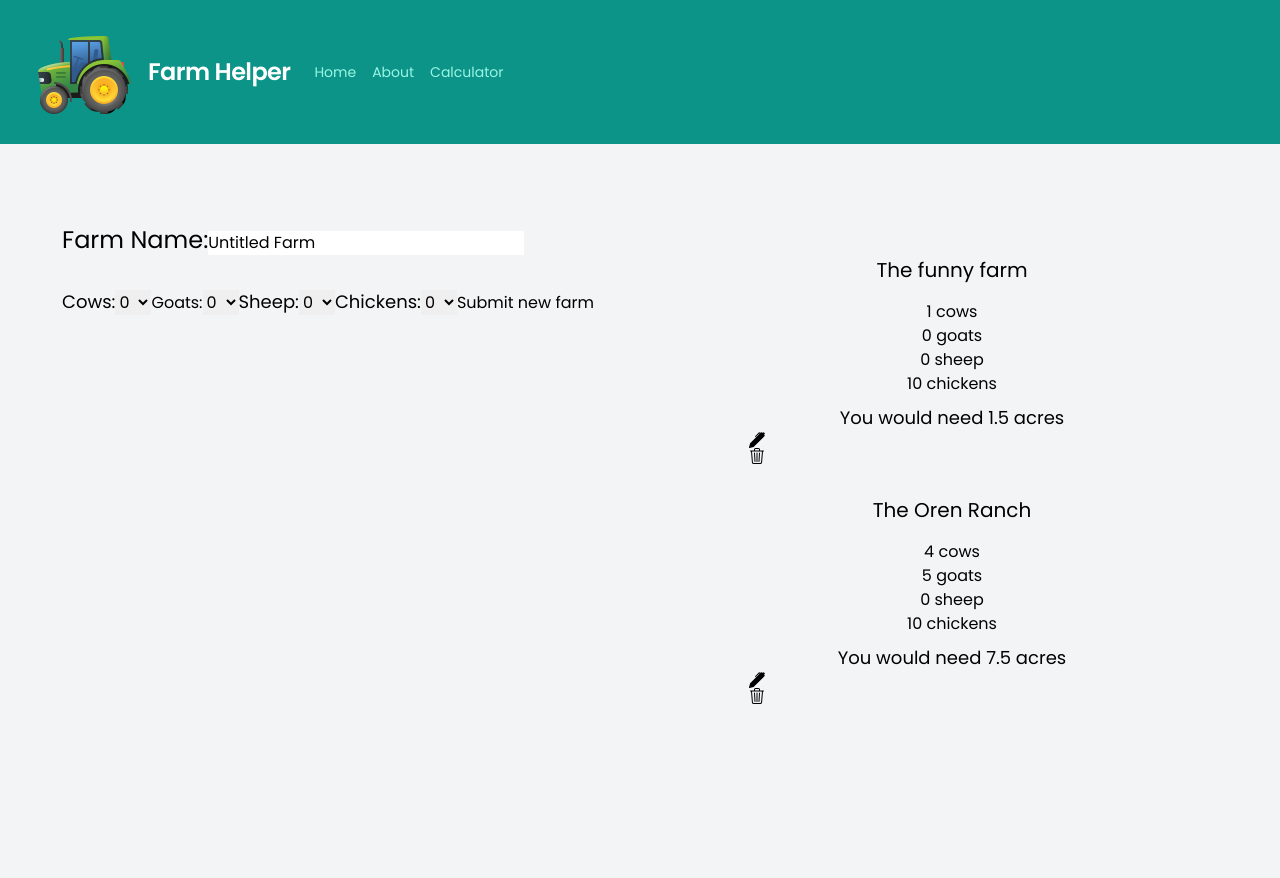
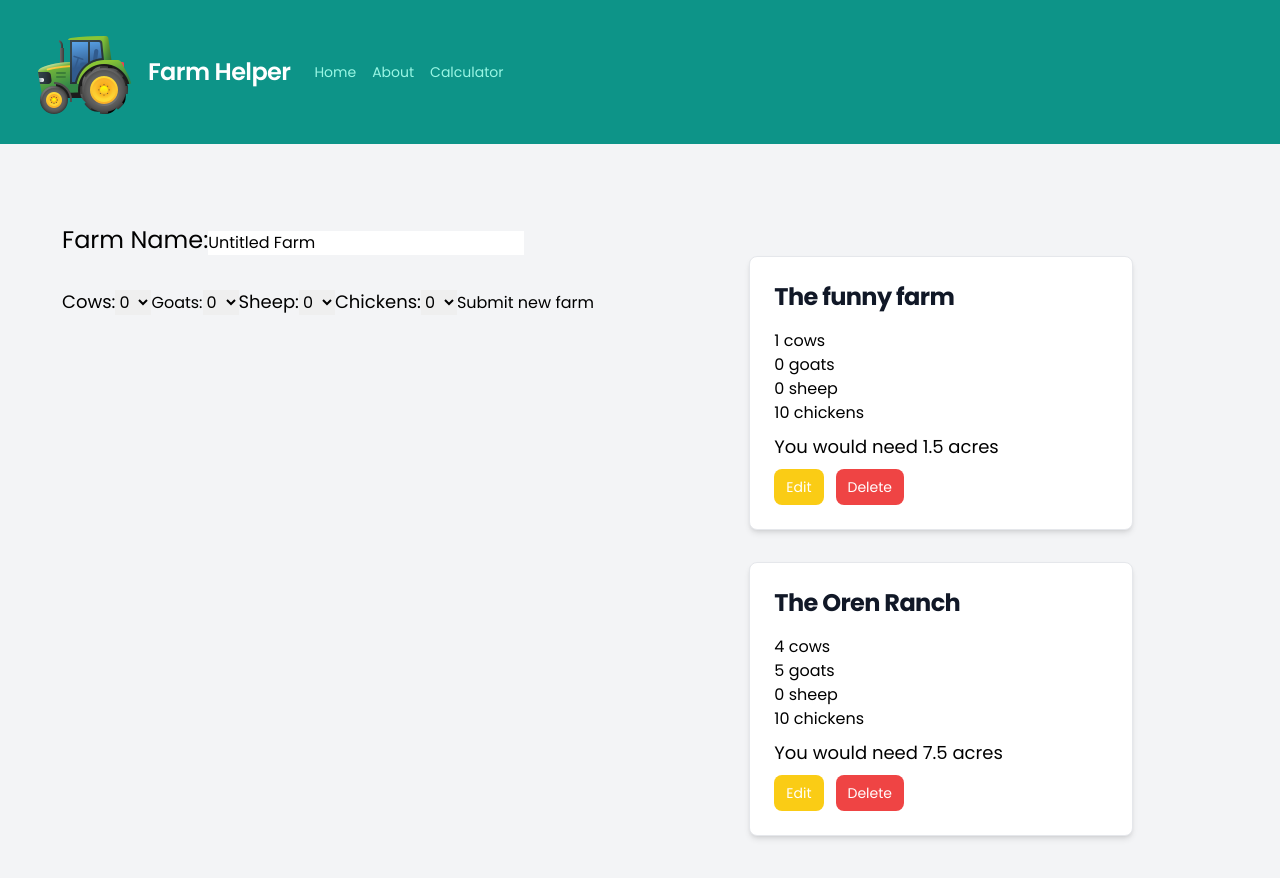
Before and after one commit to Acalltoredemption/FarmHelper, a React (Create React App) app: page /calculator in a window 1280 px wide. Shown: the top 878 px of the page. Built offline with nearby package versions, Linux system fonts and the light colour scheme.

Commit message:
styling calculator cards with tailwind

```diff
--- /dev/null
+++ b/src/components/Card.jsx
@@ -0,0 +1,32 @@
+import {useState, useEffect} from 'react'
+import { useContext } from 'react'
+import ResultContext from '../context/ResultContext'
+
+export default function Card({item}) {
+    const [acreCount, setAcreCount] = useState(0)
+    const {deleteFarm} = useContext(ResultContext)
+    useEffect(() => {
+      setAcreCount(item.counts.cows * 1.5 + item.counts.goats * 0.3 + item.counts.sheep * 0.3)
+    })
+
+  return (
+    <div key={item.id} class="p-6 max-w-sm bg-white rounded-lg border border-gray-200 shadow-md dark:bg-gray-800 dark:border-gray-700">
+    <a href="#">
+        <h5 class="mb-2 text-2xl font-bold tracking-tight text-gray-900 dark:text-white">{item.name}</h5>
+    </a>
+    <ul className="mt-4">
+            <li>{item.counts.cows} cows</li>
+            <li>{item.counts.goats} goats</li>
+            <li>{item.counts.sheep} sheep</li>
+            <li>{item.counts.chickens} chickens</li>
+    </ul>
+    <p className="mt-2 mb-2 text-lg">You would need {acreCount} acres</p>
+    <a href="#" class="inline-flex items-center py-2 px-3 text-sm font-medium text-center text-white bg-yellow-400 rounded-lg hover:bg-yellow-500 focus:ring-4 focus:outline-none focus:ring-blue-300 dark:bg-blue-600 dark:hover:bg-blue-700 dark:focus:ring-blue-800">
+        Edit
+    </a>
+    <a href="#" onClick={() => deleteFarm(item.id)} class="inline-flex items-center ml-3 py-2 px-3 text-sm font-medium text-center text-white bg-red-500 rounded-lg hover:bg-red-600 focus:ring-4 focus:outline-none focus:ring-blue-300 dark:bg-blue-600 dark:hover:bg-blue-700 dark:focus:ring-blue-800">
+        Delete
+    </a>
+</div>
+  )
+}
--- a/src/components/ResultPanel.jsx
+++ b/src/components/ResultPanel.jsx
@@ -1,4 +1,5 @@
 import React from 'react'
+import Card from './Card'
 import ResultItem from './ResultItem'
 import ResultContext from '../context/ResultContext'
 import { useContext } from 'react'
@@ -13,7 +14,7 @@ export default function ResultPanel() {
     <div className='w-8/12 mx-auto'>
         {results.map((result) => (
             <div className="pt-8">
-                <ResultItem key={result.id} farm={result} />
+                <Card key={result.id} item={result} />
             </div>
         ))}
     </div>
```
